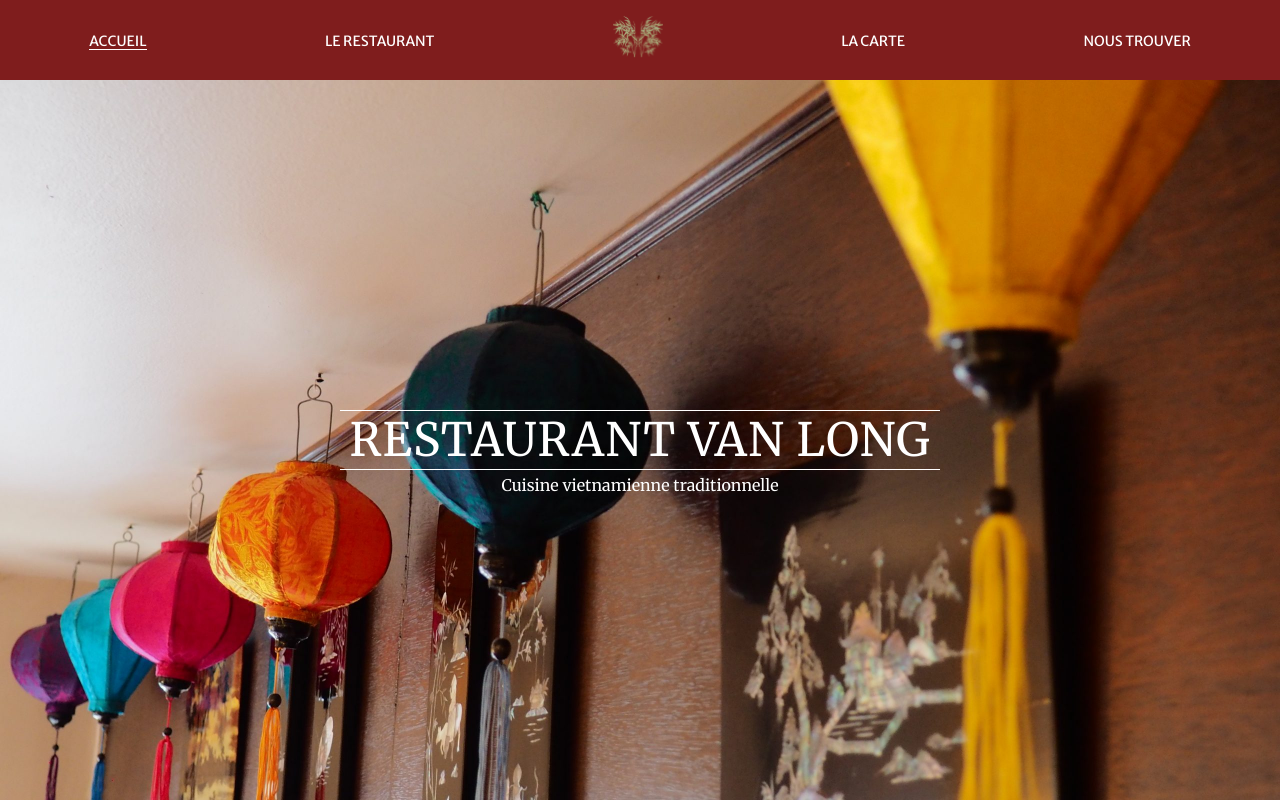
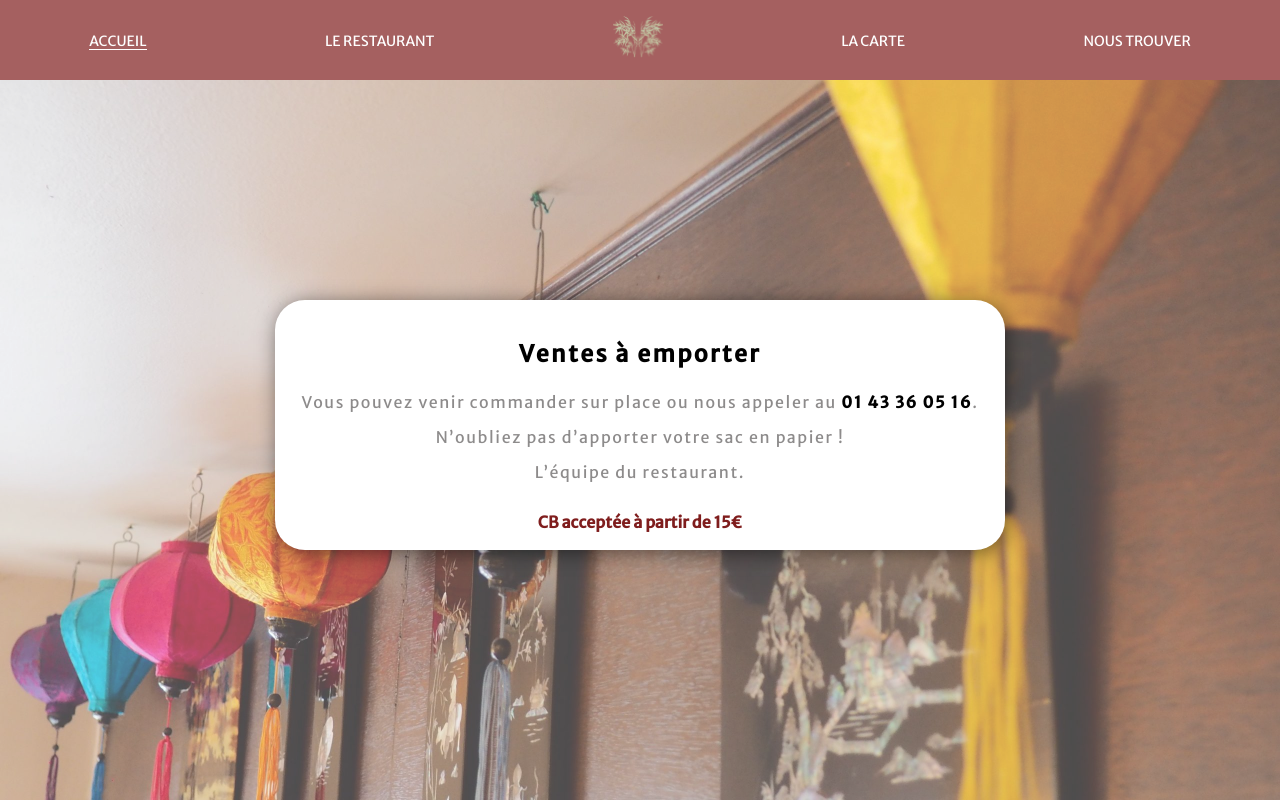
Before and after one commit to Gmayer111/van-long, a Next.js app: page / in a window 1280 px wide. Shown: the top 802 px of the page. Built offline with nearby package versions, Linux system fonts and the light colour scheme.

Commit message:
feat: display modal when page first opened

```diff
--- a/assets/sass/body.scss
+++ b/assets/sass/body.scss
@@ -103,6 +103,15 @@ section {
 body {
   line-height: 1;
 }
+
+body:has(.modalIsOpen) {
+  overflow: hidden;
+
+  header {
+    opacity: 0.7;
+  }
+}
+
 ol,
 ul {
   list-style: none;
--- a/assets/sass/homePage.scss
+++ b/assets/sass/homePage.scss
@@ -1,12 +1,9 @@
-// .homePageContainer {
-//   height: 100vh;
-// }
-
 .topSectionHomePageContainer {
   display: flex;
   flex-direction: column;
   position: relative;
   height: 50vh;
+  overflow: hidden;
 
   div:has(svg) {
     display: flex;
--- a/src/app/page.tsx
+++ b/src/app/page.tsx
@@ -3,10 +3,34 @@ import { merriweather } from "src/utils/font";
 
 import CarouselComponent from "src/components/carousel/carousel.component";
 import { VanLongLogo } from "public/assets/logos/van-long";
+import { useEffect, useState } from "react";
+import ModalComponent from "src/components/modal/modal.component";
 
 export default function Home() {
+  const [openModal, setOpenModal] = useState(false);
+
+  useEffect(() => {
+    if (typeof window !== "undefined" && window.localStorage.length === 0) {
+      localStorage.setItem("visited", "true");
+    }
+
+    if (
+      typeof window !== "undefined" &&
+      !openModal &&
+      localStorage.getItem("visited") === "true"
+    ) {
+      setOpenModal(true);
+      localStorage.setItem("visited", "false");
+    }
+  }, []);
+
+  const handleCLoseModal = () => {
+    setOpenModal(false);
+  };
+
   return (
-    <div className="homePageContainer">
+    <>
+      <div className={`homePageContainer ${openModal ? "modalIsOpen" : ""}`}>
         <section className="topSectionHomePageContainer">
           <div>
             <VanLongLogo />
@@ -26,5 +50,7 @@ export default function Home() {
           <CarouselComponent />
         </section>
       </div>
+      <ModalComponent isOpen={openModal} toggle={handleCLoseModal} />
+    </>
   );
 }
--- a/src/components/modal/modal.component.tsx
+++ b/src/components/modal/modal.component.tsx
@@ -13,6 +13,7 @@ const ModalComponent = ({ isOpen, toggle }: TModalComponentProps) => {
   UseClickOutside({ ref: dialogRef, callBack: toggle });
 
   if (!isOpen) return null;
+
   return (
     isOpen && (
       <dialog ref={dialogRef}>
```
Lines whose indentation alone changed are shown as unchanged.
